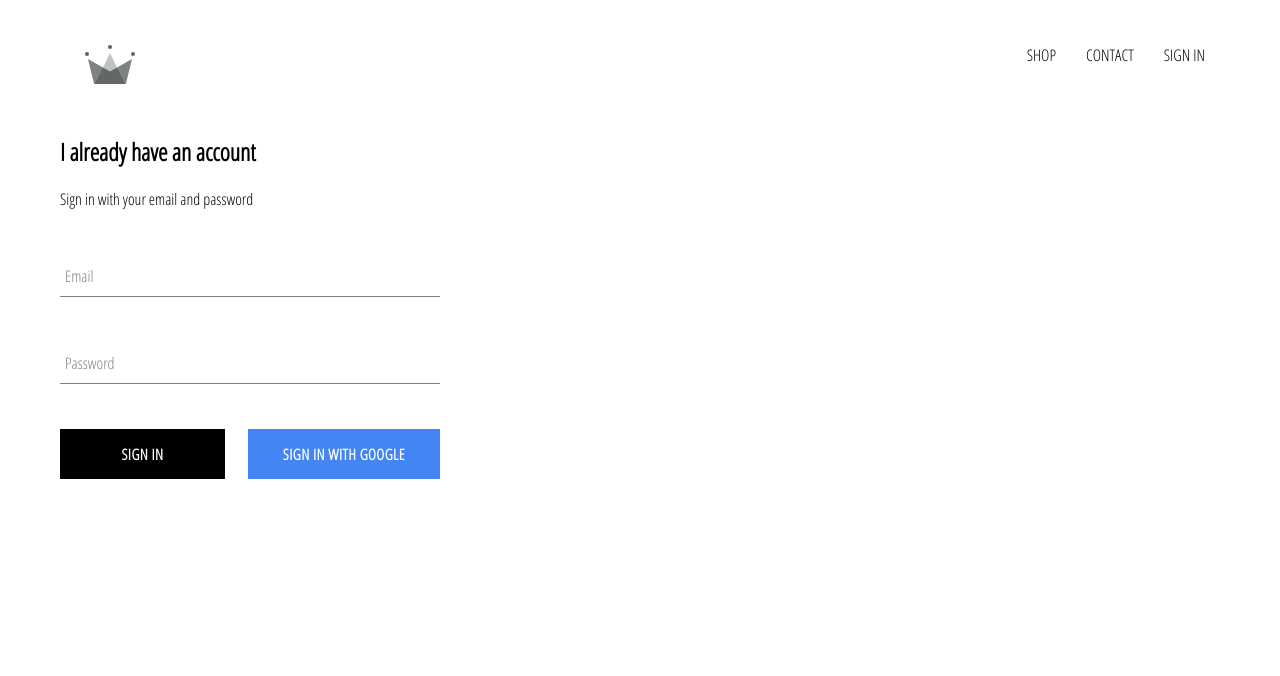
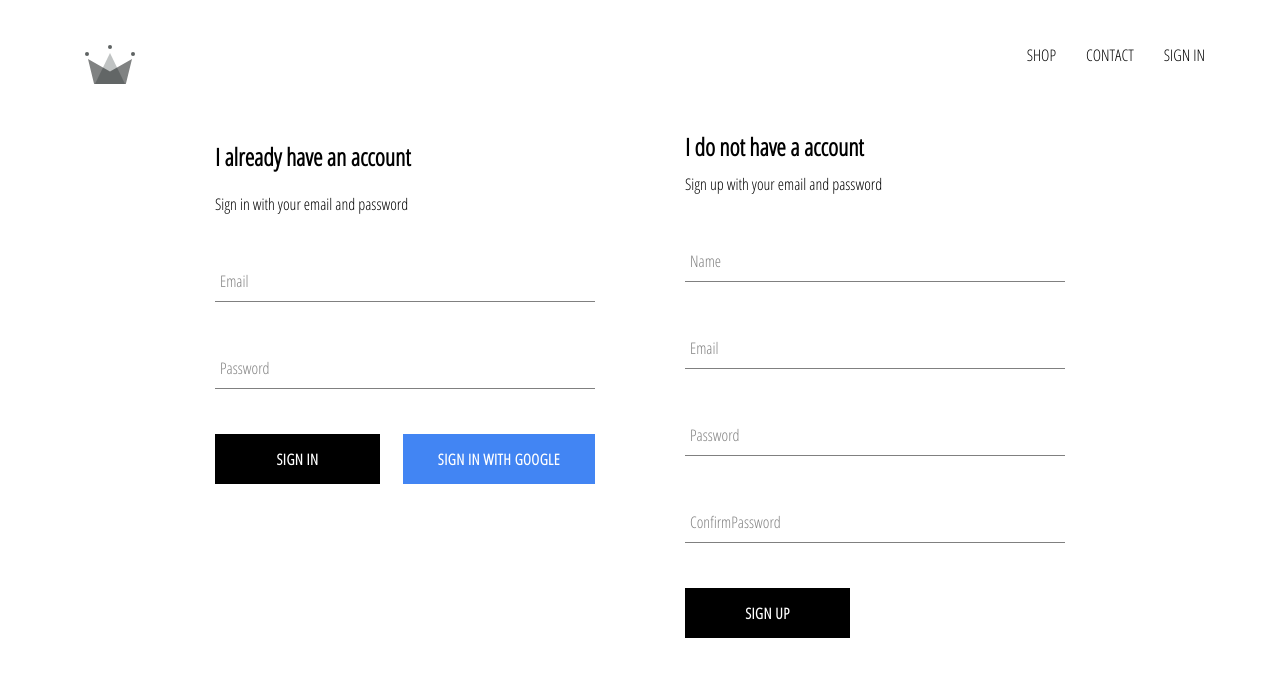
Before and after one commit to Lehigh-GX/e-commerce, a React (Create React App) app: page /signIn in a window 1280 px wide. Shown: the top 676 px of the page. Built offline with nearby package versions, Linux system fonts and the light colour scheme; no server answers.

Commit message:
create the sign up component and integrate with google account

```diff
--- a/src/App.js
+++ b/src/App.js
@@ -5,7 +5,7 @@
 import ShopPage from "./Pages/shopPage/shopPage.jsx";
 import Header from "./Components/header/header";
 import SignPage from "./Pages/signPage/signPgae";
-import { auth } from "./firebase/firesbase.utils";
+import { auth, createUserProfileDocument } from "./firebase/firesbase.utils";
 
 class App extends React.Component {
   constructor() {
@@ -17,8 +17,28 @@
 
   unsubscribeFromAuth = null;
   componentDidMount() {
-    this.unsubscribeFromAuth = auth.onAuthStateChanged((user) => {
-      this.setState({ currentUser: user }, console.log(user));
+    this.unsubscribeFromAuth = auth.onAuthStateChanged(async (userAuth) => {
+      if (userAuth) {
+        const userRef = await createUserProfileDocument(userAuth);
+
+        userRef.onSnapshot((snapshot) => {
+          this.setState(
+            {
+              currentUser: {
+                id: snapshot.id,
+                ...snapshot.data(),
+              },
+            },
+            () => {
+              console.log(this.state);
+            }
+          );
+        });
+      } else {
+        this.setState({
+          currentUser: userAuth,
+        });
+      }
     });
   }
   componentWillUnmount() {
@@ -32,7 +52,7 @@
         <Switch>
           <Route exact path="/" component={HomePage} />
           <Route path="/shop" component={ShopPage} />
-          <Route path="/signin" component={SignPage} />
+          <Route path="/signIn" component={SignPage} />
         </Switch>
       </div>
     );
--- /dev/null
+++ b/src/Components/sign-up/sign-up.jsx
@@ -0,0 +1,92 @@
+import React from "react";
+import CustomButton from "../custom-button/custom-button";
+import FormInput from "../form-input/form-input";
+import "./sign-up.scss";
+import { auth } from "../../firebase/firesbase.utils";
+import { createUserProfileDocument } from "../../firebase/firesbase.utils";
+class SignUp extends React.Component {
+  constructor() {
+    super();
+    this.state = {
+      displayName: "",
+      password: "",
+      email: "",
+      confirmPassword: "",
+    };
+  }
+  handleSubmit = async (event) => {
+    event.preventDefault();
+    const { displayName, password, email, confirmPassword } = this.state;
+    if (password !== confirmPassword) {
+      alert("password don't match");
+      return;
+    }
+    try {
+      const { user } = await auth.createUserWithEmailAndPassword(
+        email,
+        password
+      );
+      await createUserProfileDocument(user, { displayName });
+      this.setState({
+        displayName: "",
+        password: "",
+        email: "",
+        confirmPassword: "",
+      });
+    } catch (error) {
+      console.error(error);
+    }
+  };
+
+  handleChange = (e) => {
+    const { name, value } = e.target;
+    this.setState({ [name]: value });
+  };
+
+  render() {
+    const { displayName, password, email, confirmPassword } = this.state;
+    return (
+      <div className="sign-up">
+        <h2 className="title">I do not have a account</h2>
+        <span>Sign up with your email and password</span>
+        <form className="sign-up-form" onSubmit={this.handleSubmit}>
+          <FormInput
+            type="text"
+            name="displayName"
+            value={displayName}
+            onChange={this.handleChange}
+            label="Name"
+            required
+          ></FormInput>
+          <FormInput
+            type="email"
+            name="email"
+            value={email}
+            onChange={this.handleChange}
+            label="Email"
+            required
+          ></FormInput>
+          <FormInput
+            type="password"
+            name="password"
+            value={password}
+            onChange={this.handleChange}
+            label="Password"
+            required
+          ></FormInput>
+          <FormInput
+            type="password"
+            name="confirmPassword"
+            value={confirmPassword}
+            onChange={this.handleChange}
+            label="ConfirmPassword"
+            required
+          ></FormInput>
+          <CustomButton type="submit">Sign Up</CustomButton>
+        </form>
+      </div>
+    );
+  }
+}
+
+export default SignUp;
--- /dev/null
+++ b/src/Components/sign-up/sign-up.scss
@@ -0,0 +1,8 @@
+.sign-up {
+  display: flex;
+  flex-direction: column;
+  width: 380px;
+  .title {
+    margin: 10px 0;
+  }
+}
--- a/src/Components/signIn/signIn.jsx
+++ b/src/Components/signIn/signIn.jsx
@@ -46,7 +46,11 @@
           ></FormInput>
           <div className="buttons">
             <CustomButton type="submit">Sign In</CustomButton>
-            <CustomButton onClick={signInWithGoogle} isGoogleSignIn>
+            <CustomButton
+              type="button"
+              onClick={signInWithGoogle}
+              isGoogleSignIn
+            >
               Sign In With Google
             </CustomButton>
           </div>
--- a/src/Pages/signPage/signPage.scss
+++ b/src/Pages/signPage/signPage.scss
@@ -0,0 +1,6 @@
+.signPage {
+  width: 850px;
+  display: flex;
+  justify-content: space-between;
+  margin: 30px auto;
+}
--- a/src/Pages/signPage/signPgae.jsx
+++ b/src/Pages/signPage/signPgae.jsx
@@ -1,10 +1,12 @@
 import React from "react";
 import "./signPage.scss";
 import SignIn from "../../Components/signIn/signIn";
+import SignUp from "../../Components/sign-up/sign-up";
 
 const SignPage = () => (
   <div className="signPage">
     <SignIn />
+    <SignUp />
   </div>
 );
 
--- a/src/firebase/firesbase.utils.js
+++ b/src/firebase/firesbase.utils.js
@@ -11,6 +11,29 @@
   appId: "1:149230014355:web:84b4d7a91ee9542e87a266",
   measurementId: "G-NBMX76JXKC",
 };
+
+export const createUserProfileDocument = async (userAuth, additionalData) => {
+  if (!userAuth) return;
+  const userRef = firestore.doc(`users/${userAuth.uid}`);
+  const snapShot = await userRef.get();
+  console.log(snapShot);
+  if (!snapShot.exist) {
+    const { displayName, email } = userAuth;
+    const createAt = new Date();
+    try {
+      await userRef.set({
+        displayName,
+        email,
+        createAt,
+        ...additionalData,
+      });
+    } catch (error) {
+      console.log("error creating user", error.message);
+    }
+  }
+  return userRef;
+};
+
 firebase.initializeApp(config);
 
 export const auth = firebase.auth();
```
